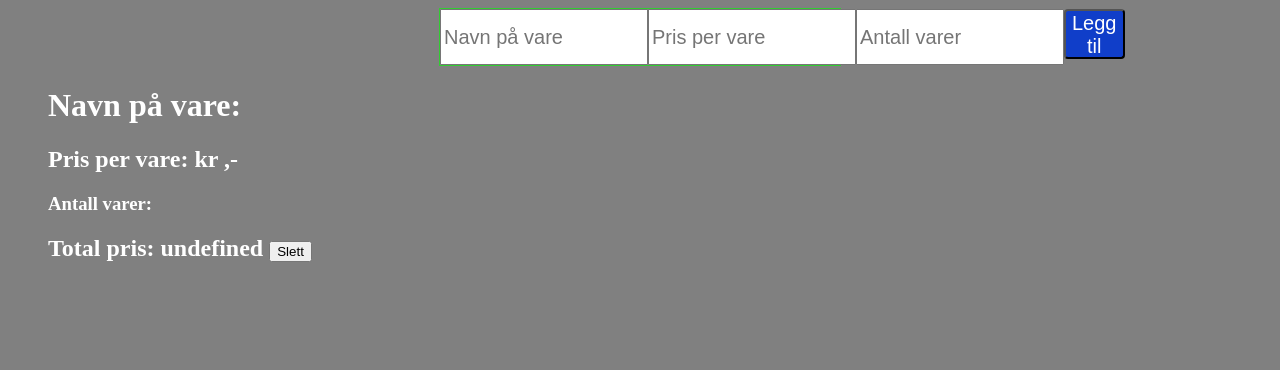
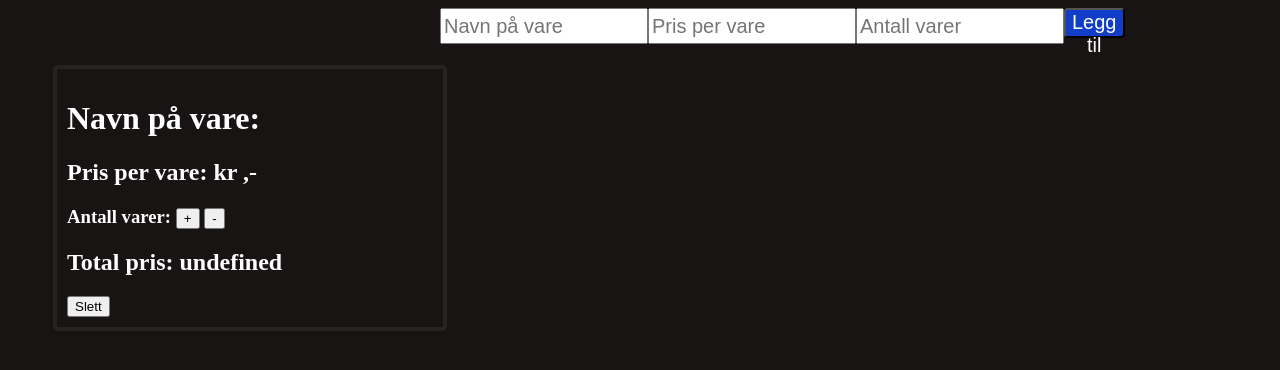
Before and after one commit to hernok/arbeidskrav-javascript, a plain HTML site: page index.html in a window 1280 px wide. Both pictures are taken after a click on the button "Legg til". Drawn offline with Linux system fonts and the light colour scheme.

Commit message:
...update

```diff
--- a/index.html
+++ b/index.html
@@ -20,14 +20,16 @@
         type="number"
         id="price-input"
         placeholder="Pris per vare"
-        onsubmit="priceError()"
+        onsubmit="return priceError()"
       />
       <input
         class="input-field"
         type="number"
         id="amount-input"
         placeholder="Antall varer"
+        onsubmit="amountError()"
       />
+
       <button class="addbtn" onclick="addVare()">Legg til</button>
     </div>
     <ul id="vare-list"></ul>
--- a/index.js
+++ b/index.js
@@ -28,10 +28,11 @@ function addVare() {
   forArray();
 }
 
+//Array
 function forArray() {
   vareList.innerHTML = "";
   for (let i = 0; i < vareArray.length; i++) {
-    vareList.innerHTML += `<li id="vare-item">
+    vareList.innerHTML += `<div id="item-wrapper"><li id="vare-item">
         <h1 id="vare-name">
             Navn på vare: ${vareArray[i].name}
         </h1>
@@ -39,15 +40,60 @@ function forArray() {
           Pris per vare: kr ${vareArray[i].price},-
         </h2>
         <h3 id="antall">
-          Antall varer: ${vareArray[i].amount}
+          Antall varer: <input type="button" onclick="plusCounter(${i})" value="+" id="plus-btn" /> <span id="number-place"> ${vareArray[i].amount} </span> <input type="button" onclick="minusCounter(${i})" value="-" id="minus-btn" />
         </h3>
         <h2>
           Total pris: ${vareArray[i].arrayPrice}
+        </h2>
         <button id="delete-btn" onclick="deleteVare(${i})">Slett</button>
-        </li>
+        </li></div>
         `;
   }
+  //Total pris
+  //Ny counter
+  var minusBtn = document.getElementById("minus-btn"),
+    plusBtn = document.getElementById("plus-btn"),
+    numberPlace = document.getElementById("number-place"),
+    number = amountInput,
+    min = 1,
+    max = 1000;
+  minusBtn.onclick = function () {
+    if (number > min) {
+      number = number - 1;
+      numberPlace.innerText = number;
+    }
+    if (number == min) {
+      numberPlace.style.color = "red";
+    } else {
+      numberPlace.style.color = "white";
+    }
+  };
+
+  /*Counter
+  let counter = `${vareArray[i].amount}`;
+
+  var plusBtn = document.getElementById("plus-btn");
+  var minusBtn = document.getElementById("minus-btn");
+  var antallVare = document.getElementById("antall");
+
+  function plusCounter() {
+    counter++;
+    antallVare.innerHTML = counter;
+  }
+  function minusCounter() {
+    counter--;
+    antallVare.innerHTML = counter;
+  }
+
+  if (antallVare.value <= 5) {
+    antallVare.style.color = "orange";
+  }
+  plusBtn.onclick = plusCounter(antallVare);
+  minusBtn.onclick = minusCounter();
+  */
 }
+
+//Fjerne varer
 function deleteVare(i) {
   let confirmDelete = prompt(
     `Ønsker du å slette "${vareArray[i].name}"?
@@ -62,12 +108,25 @@ function deleteVare(i) {
   }
 }
 
-// Feilmelding hvis input = 0
+//Feilmelding hvis input = 0
+/*
 function priceError(priceInput) {
-  if (priceInput.value == "0") {
+  if (priceInput.value == 0) {
     alert("Verdi må være høyere enn 0");
     return false;
   }
   return true;
 }
-//function amountError()
+function amountError()
+
+function amountError() {
+  var empt = document.forms["form1"]["text1"].value;
+  if (empt == "") {
+    alert("Please input a Value");
+    return false;
+  } else {
+    alert("Code has accepted : you can try another");
+    return true;
+  }
+}
+*/
--- a/style.css
+++ b/style.css
@@ -1,6 +1,6 @@
 body {
   left: 50%;
-  background-color: grey;
+  background-color: #181414;
   color: white;
 }
 ul {
@@ -8,13 +8,12 @@ ul {
 }
 #vare-container {
   left: 50%;
-  border: 1px limegreen solid;
   width: 400px;
   margin: auto;
   display: flex;
 }
 .input-field {
-  height: 50px;
+  height: 30px;
   width: 200px;
   left: 50%;
   font-size: 20px;
@@ -23,10 +22,20 @@ ul {
 .addbtn {
   background-color: #103ec9;
   color: white;
-  height: 50px;
+  height: 30px;
   width: 100px;
   font-size: 20px;
   border-radius: 4px;
-  padding: auto;
+  margin: 0;
   position: relative;
 }
+#item-wrapper {
+  border: 4px solid #272323;
+  margin: 5px;
+  padding: 10px;
+  border-radius: 5px;
+}
+#vare-list {
+  display: grid;
+  grid-template-columns: 33% 33% 33%;
+}
```
